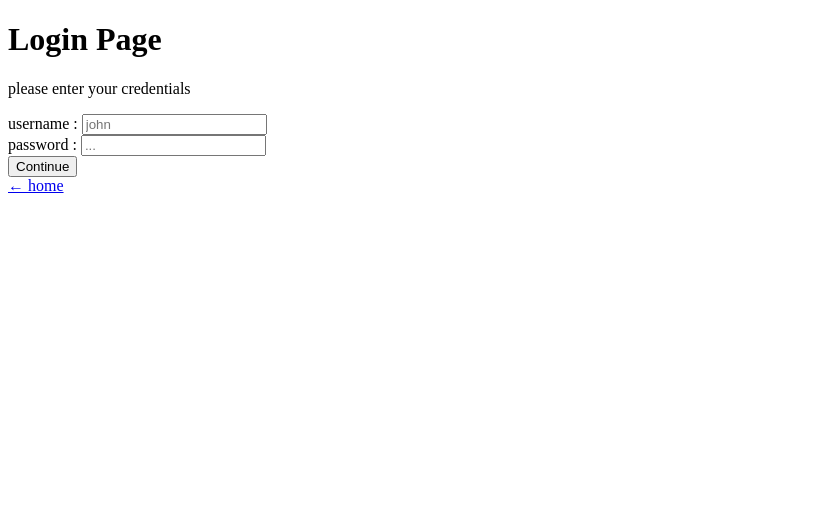
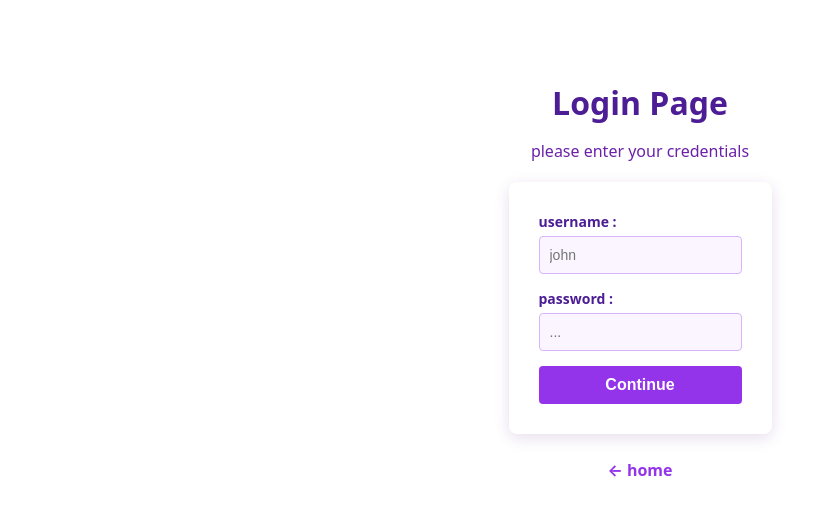
Before and after one commit to Jo-kkai/SQLchallenge, a plain HTML site: page src/app/login.html in a window 1280 px wide. Shown: the whole page, without its empty margins (0-830 px from the left). Drawn offline with Linux system fonts and the light colour scheme.

Commit message:
final version

```diff
--- a/src/app/login.html
+++ b/src/app/login.html
@@ -3,6 +3,7 @@
   <head>
     <meta charset="UTF-8" />
     <title>Extremely Secure Site</title>
+    <link rel="stylesheet" href="styles.css" />
   </head>
   <body>
     <main>
--- /dev/null
+++ b/src/app/styles.css
@@ -0,0 +1,89 @@
+body {
+  font-family:
+    system-ui,
+    -apple-system,
+    sans-serif;
+  margin: 0;
+  padding-top: 60px;
+  display: flex;
+  flex-direction: column;
+  justify-content: center;
+  align-items: center;
+  text-align: center;
+}
+
+h1 {
+  color: #4c1d95;
+  margin-bottom: 10px;
+}
+
+p {
+  color: #6b21a8;
+  margin-bottom: 20px;
+}
+
+a {
+  color: #9333ea;
+  text-decoration: none;
+  font-weight: bold;
+  margin-top: 25px;
+  display: inline-block;
+}
+
+a:hover {
+  text-decoration: underline;
+  color: #7e22ce;
+}
+
+form {
+  padding: 30px;
+  border-radius: 8px;
+  box-shadow: 0 4px 15px rgba(88, 28, 135, 0.15);
+  width: 100%;
+  max-width: 320px;
+  box-sizing: border-box;
+  text-align: left;
+  margin: 0 auto;
+}
+
+label {
+  display: block;
+  margin-bottom: 5px;
+  font-size: 14px;
+  font-weight: bold;
+  color: #4c1d95;
+}
+
+input {
+  width: 100%;
+  padding: 10px;
+  margin-bottom: 15px;
+  border: 1px solid #d8b4fe;
+  border-radius: 4px;
+  box-sizing: border-box;
+  font-size: 14px;
+  color: #3b0764;
+  background-color: #faf5ff;
+}
+
+input:focus {
+  outline: none;
+  border-color: #9333ea;
+  box-shadow: 0 0 0 2px rgba(147, 51, 234, 0.2);
+}
+
+button {
+  width: 100%;
+  padding: 10px;
+  background-color: #9333ea;
+  color: white;
+  border: none;
+  border-radius: 4px;
+  font-size: 16px;
+  font-weight: bold;
+  cursor: pointer;
+}
+
+button:hover {
+  background-color: #7e22ce;
+}
```
Also changed, not shown: src/app/index.html (+1 -0 lines), src/app/win.html (+1 -0 lines), 1 other file.
